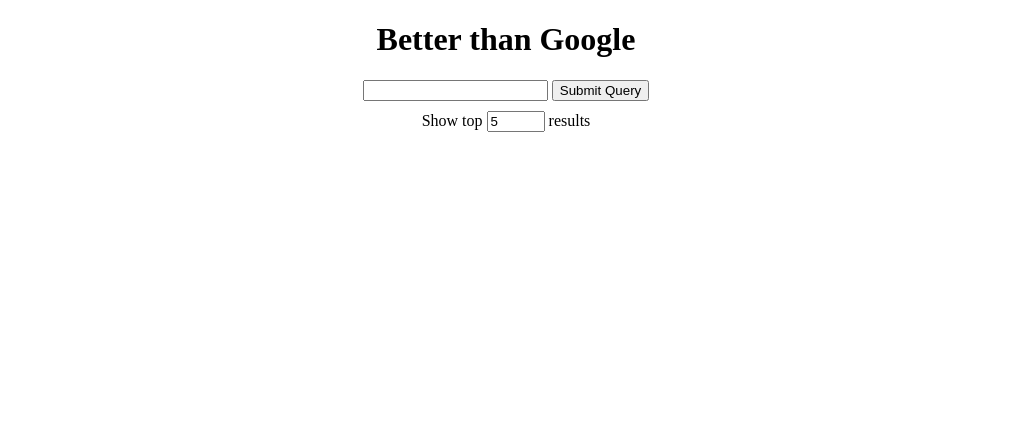
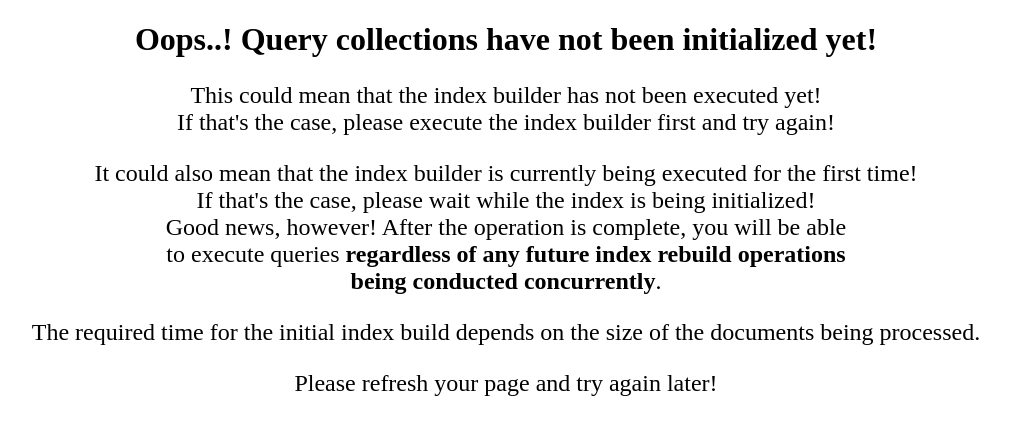
Before and after one commit to Fantomas4/Custom-Search-Engine-Assignment, a Flask app: page / in a window 1280 px wide. Shown: the top 435 px of the page, without its empty margins (134-1144 px from the left). Run offline with Flask 2, Linux system fonts and the light colour scheme; data that the repository does not hold is empty; parts of the project's set-up code (start-up, migrations or seed data) failed here and were passed over.

Commit message:
Finished code revision. Query times have been drastically reduced and document length calculations have been moved to the Indexer. Also added an error page that is displayed if a query is submitted during the initial index building process.

```diff
--- a/app.py
+++ b/app.py
@@ -1,26 +1,37 @@
 import sys
 
-from flask import Flask, render_template, request, redirect
+from flask import Flask, render_template, request
+
+from mongodb import MongoDB
 from query_handler import QueryHandler
 
 flask = Flask(__name__)
+mongo_connection = MongoDB.connect_to_db()
 
 
 @flask.route("/", methods=['POST', 'GET'])
 def index():
-    if request.method == 'POST':
-        query_string = request.form['query']
-        top_k = request.form['top-k']
+    # Check whether the Index has finished initializing for the first time.
+    # After the initial Index build, all future queries can be handled in parallel with potential
+    # Index rebuilds.
+    index_initialized = mongo_connection.is_initialized()
 
-        # Split query string into individual words using whitespace as the delimiter
-        query_keywords = query_string.split()
-        # Execute the query using the Search Engine's Query Handler
-        query_results = query_handler.query(query_keywords, top_k)
+    if index_initialized:
+        if request.method == 'POST':
+            query_string = request.form['query']
+            top_k = request.form['top-k']
 
-        return render_template("index.html", submitted=True, webpages=query_results)
+            # Split query string into individual words using whitespace as the delimiter
+            query_keywords = query_string.split()
+
+            # Execute the query using the Search Engine's Query Handler
+            query_results = query_handler.query(query_keywords, top_k)
+
+            return render_template("index.html", submitted=True, webpages=query_results)
+        else:
+            return render_template("index.html", submitted=False)
     else:
-        return render_template("index.html", submitted=False)
-
+        return render_template("loading.html")
 
 if __name__ == "__main__":
     print("> Initializing Query Handler...")
--- a/mongodb.py
+++ b/mongodb.py
@@ -104,6 +104,17 @@
         # Copy all records from "indexer" db collection to "query_indexer" db collection.
         self.build_query_indexer_db()
 
+    # Used to determine the status of the Query Database collections. If the Index has finished initializing
+    # for the first time, the status returned is always True, since the Query collections always contain the
+    # copy of the last completed Index. If the first index build is in progress, the status returned if False,
+    # since the Query collections have not yet been initialized.
+    def is_initialized(self):
+        collections = self.client.list_collection_names()
+        if "query_documents" in collections and "query_index" in collections:
+            return True
+        else:
+            return False
+
     def get_query_documents_count(self):
         return self.query_documents_db.count()
 
--- a/static/css/main.css
+++ b/static/css/main.css
@@ -1,5 +1,10 @@
 #title {
     text-align: center;
+}
+
+#error-text {
+    text-align: center;
+    font-size: x-large;
 }
 
 #search-form {
--- /dev/null
+++ b/templates/loading.html
@@ -0,0 +1,27 @@
+{% extends 'base.html' %}
+
+{% block head %}
+<title>Better than Google</title>
+{% endblock %}
+
+{% block body %}
+    <h1 id="title">Oops..! Query collections have not been initialized yet!</h1>
+    <p id="error-text">
+        This could mean that the index builder has not been executed yet! <br>
+        If that's the case, please execute the index builder first and try again!
+    </p>
+    <p id="error-text">
+        It could also mean that the index builder is currently being executed for the first time!<br>
+        If that's the case, please wait while the index is being initialized!<br>
+        Good news, however! After the operation is complete, you will be able<br>
+        to execute queries <b>regardless of any future index rebuild operations<br>
+        being conducted concurrently</b>.
+    </p>
+    <p id="error-text">
+        The required time for the initial index build depends on the size of the documents being
+        processed.
+    </p>
+    <p id="error-text">
+        Please refresh your page and try again later!
+    </p>
+{% endblock %}
```
